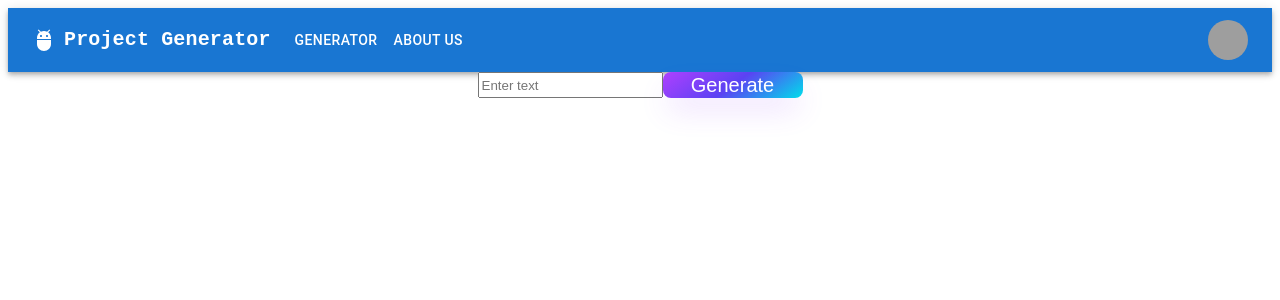
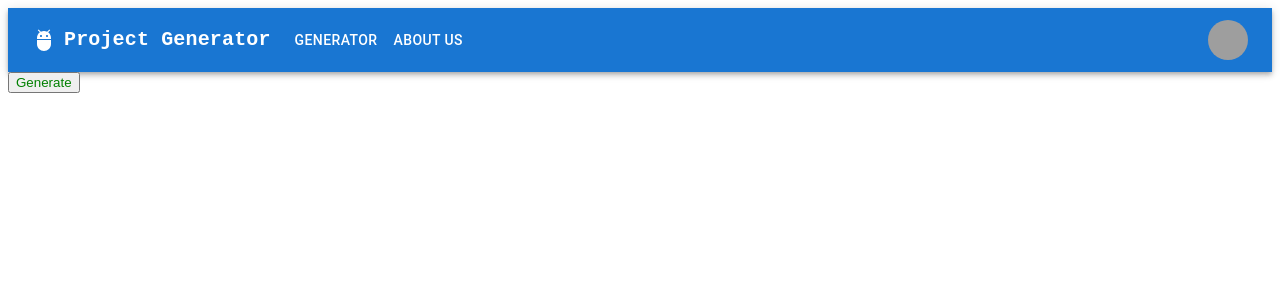
Before and after one commit to RCSIndustries/Project-Generator, a React (Create React App) app in the folder client/: page / in a window 1280 px wide. Shown: the top 300 px of the page. Built offline with nearby package versions, Linux system fonts and the light colour scheme; grey boxes are pictures that could not be loaded.

Commit message:
Init Setup

```diff
--- /dev/null
+++ b/client/src/components/Generator/Generator.css
@@ -0,0 +1,6 @@
+.Generator-Page{
+
+}
+#generate-btn{
+    color:green;
+}
--- a/client/src/components/Generator/Generator.styled.ts
+++ /dev/null
@@ -1,35 +0,0 @@
-import styled from 'styled-components';
-
-export const GeneratorWrapper = styled.div`
-    display:flex;
-    justify-content:center;
-`;
-
-export const GenerateButton = styled.button`
-    align-items: center;
-    background-image: linear-gradient(144deg,#AF40FF, #5B42F3 50%,#00DDEB);
-    border: 0;
-    border-radius: 8px;
-    box-shadow: rgba(151, 65, 252, 0.2) 0 15px 30px -5px;
-    box-sizing: border-box;
-    color: #FFFFFF;
-    display: flex;
-    font-family: Phantomsans, sans-serif;
-    font-size: 20px;
-    justify-content: center;
-    line-height: 1em;
-    max-width: 100%;
-    min-width: 140px;
-    padding: 3px;
-    text-decoration: none;
-    user-select: none;
-    -webkit-user-select: none;
-    touch-action: manipulation;
-    white-space: nowrap;
-    cursor: pointer;
-    &:hover{
-        outline: 0;
-        color: red;
-    }
-
-`;
--- a/client/src/components/Generator/Generator.tsx
+++ b/client/src/components/Generator/Generator.tsx
@@ -1,17 +1,17 @@
 import React, { FC } from 'react';
-import { GeneratorWrapper,GenerateButton } from './Generator.styled';
-
+import './Generator.css';
 interface GeneratorProps {}
 
+function generateIdea(){
+   console.log("Generate");
+}
+
 const Generator: FC<GeneratorProps> = () => (
- <GeneratorWrapper>
+<div className='Generator-Page'>
+   <button id="generate-btn" onClick={generateIdea}>Generate</button>
 
-        <input type="text" placeholder="Enter text"/>
-        <br></br>
-        <GenerateButton>
-          Generate
-        </GenerateButton>
- </GeneratorWrapper>
+
+</div>
 );
 
 export default Generator;
```
